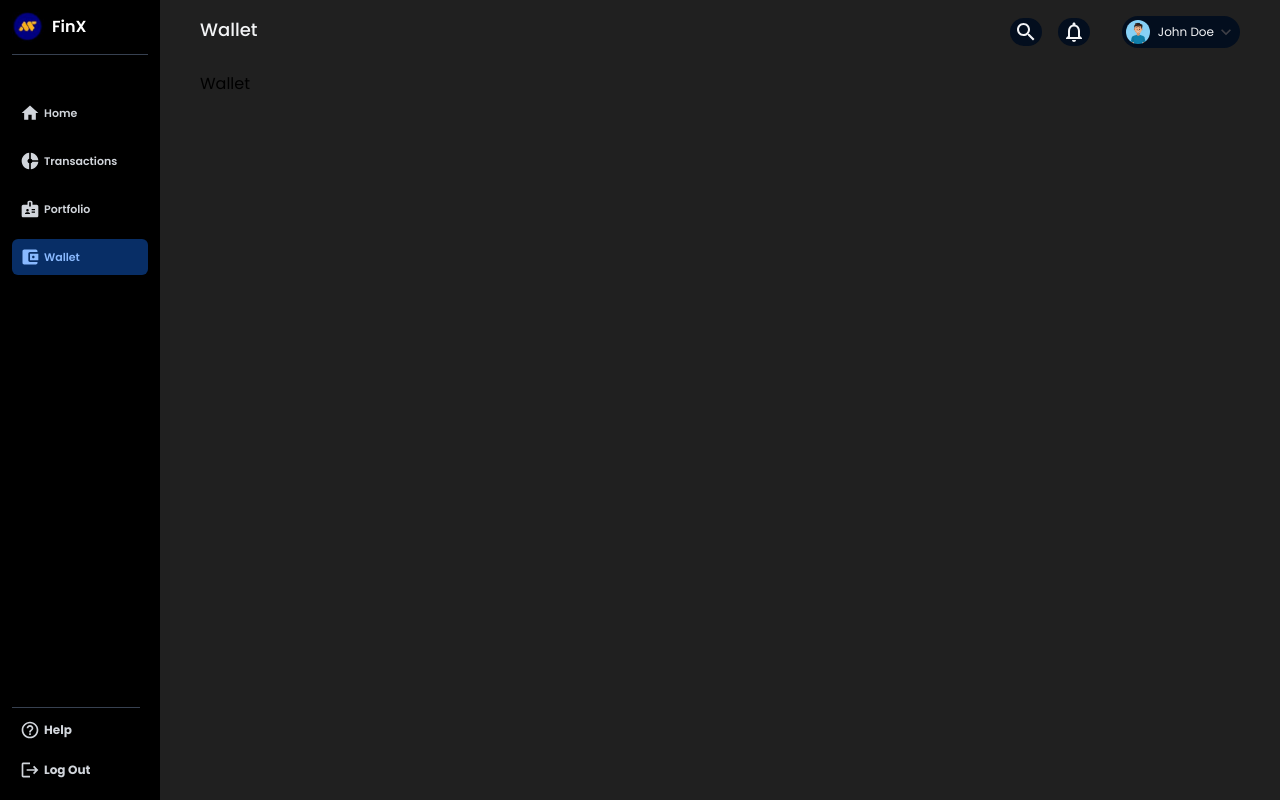
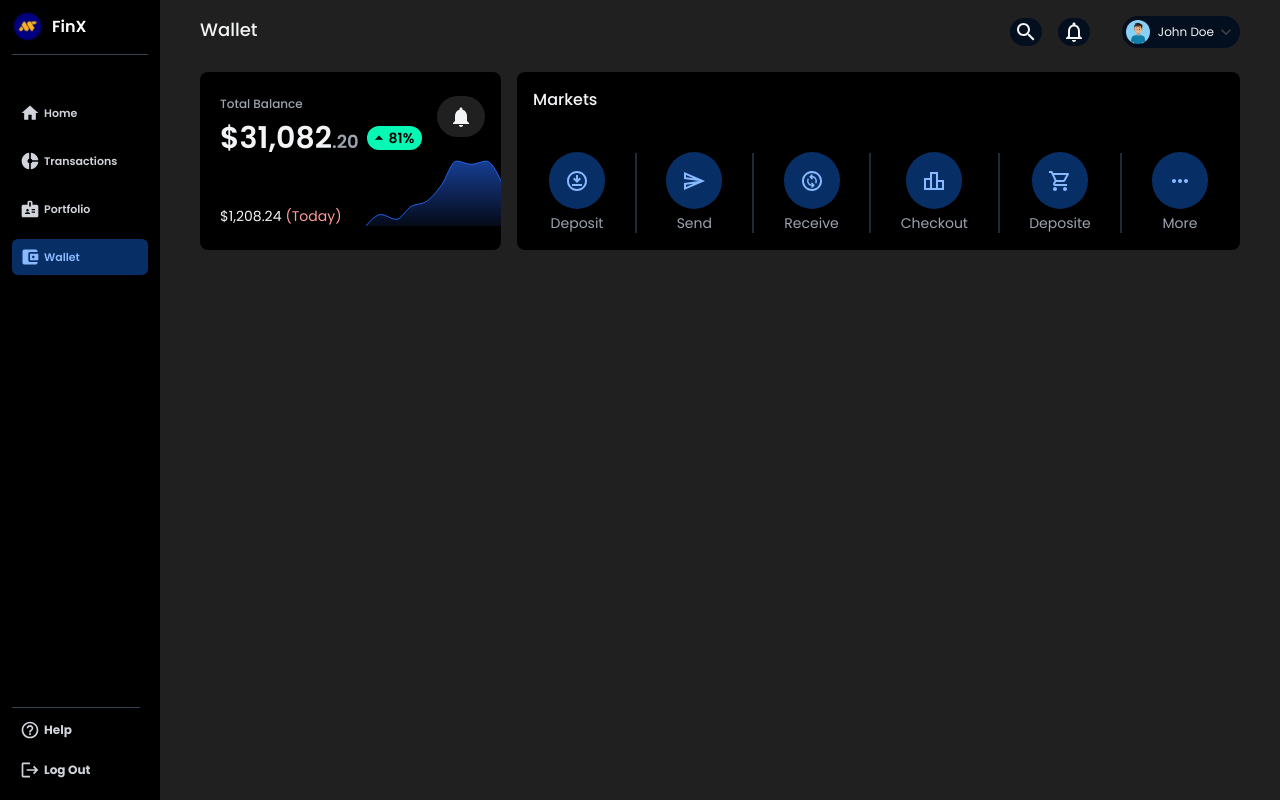
Before and after one commit to parsaes85/cryptocurrency-dashboard, a React (Vite) app: page /wallet in a window 1280 px wide. Built offline with nearby package versions, Linux system fonts and the light colour scheme; the HTML template or start-up script is replaced by a standard one.

Commit message:
complete top of wallet page

```diff
--- /dev/null
+++ b/src/Components/WalletComponents/BalanceAreaChart/BalanceAreaChart.jsx
@@ -0,0 +1,118 @@
+import React from "react";
+import {
+  AreaChart,
+  Area,
+  XAxis,
+  YAxis,
+  CartesianGrid,
+  Tooltip,
+  ResponsiveContainer,
+} from "recharts";
+
+import ArrowDropUpIcon from "@mui/icons-material/ArrowDropUp";
+import NotificationsIcon from "@mui/icons-material/Notifications";
+
+const data = [
+  {
+    name: "Page A",
+    uv: 0,
+  },
+  {
+    name: "Page B",
+    uv: 700,
+  },
+  {
+    name: "Page C",
+    uv: 400,
+  },
+  {
+    name: "Page C",
+    uv: 1200,
+  },
+  {
+    name: "Page D",
+    uv: 1500,
+  },
+  {
+    name: "Page D",
+    uv: 2500,
+  },
+  {
+    name: "Page E",
+    uv: 4000,
+  },
+  {
+    name: "Page F",
+    uv: 3800,
+  },
+  {
+    name: "Page F",
+    uv: 4000,
+  },
+  {
+    name: "Page G",
+    uv: 2700,
+  },
+];
+
+export default function BalanceAreaChart() {
+  return (
+    <div className="bg-black pl-5 pt-6 pb-6 rounded-lg w-[430px] relative">
+      <h1 className="text-gray-400 font-medium text-xs">Total Balance</h1>
+      <span className="absolute text-gray-100 bg-bg-1 px-3 py-2 rounded-full right-4 top-6">
+        <NotificationsIcon/>
+      </span>
+
+      <div className="flex items-center gap-2 mt-2">
+        <h1 className="text-gray-100 text-3xl font-semibold">
+          $31,082<span className="text-gray-400 text-lg">.20</span>
+        </h1>
+        <span className="text-black bg-[#07F8B5] text-sm font-semibold rounded-full pr-2 py-0.5 pl-0.5 flex items-center">
+          <ArrowDropUpIcon fontSize="small" /> 81%
+        </span>
+      </div>
+
+      <div className="h-[70px] flex items-end justify-between gap-6">
+        <div className="text-sm flex gap-1">
+          <span className="text-gray-100">$1,208.24</span>
+          <span className="text-[#FF9B9B]">(Today)</span>
+        </div>
+        <ResponsiveContainer width="100%" height="100%">
+          <AreaChart
+            width={500}
+            height={400}
+            data={data}
+            margin={{
+              top: 5,
+              right: 0,
+              left: 0,
+              bottom: 0,
+            }}
+          >
+            <defs>
+              <linearGradient id="colorUv" x1="0" y1="0" x2="0" y2="1">
+                <stop
+                  offset="5%"
+                  stopColor="rgb(37 99 235)"
+                  stopOpacity={0.6}
+                />
+                <stop
+                  offset="100%"
+                  stopColor="rgb(37 99 235)"
+                  stopOpacity={0.1}
+                />
+              </linearGradient>
+            </defs>
+            <Area
+              type="monotone"
+              dataKey="uv"
+              stroke="rgb(37 99 235"
+              fillOpacity={1}
+              fill="url(#colorUv)"
+            />
+          </AreaChart>
+        </ResponsiveContainer>
+      </div>
+    </div>
+  );
+}
--- a/src/Pages/Wallet/Wallet.jsx
+++ b/src/Pages/Wallet/Wallet.jsx
@@ -1,7 +1,68 @@
-import React from 'react'
+import React from "react";
+
+import SendOutlinedIcon from "@mui/icons-material/SendOutlined";
+import MoreHorizOutlinedIcon from '@mui/icons-material/MoreHorizOutlined';
+import DownloadForOfflineOutlinedIcon from '@mui/icons-material/DownloadForOfflineOutlined';
+import ShoppingCartOutlinedIcon from '@mui/icons-material/ShoppingCartOutlined';
+import ChangeCircleOutlinedIcon from '@mui/icons-material/ChangeCircleOutlined';
+import LeaderboardOutlinedIcon from '@mui/icons-material/LeaderboardOutlined';
+
+import BalanceAreaChart from "../../Components/WalletComponents/BalanceAreaChart/BalanceAreaChart";
 
 export default function Wallet() {
   return (
-    <div>Wallet</div>
-  )
+    <div>
+      <div className="flex gap-4">
+        <BalanceAreaChart />
+
+        <div className="bg-black p-4 rounded-lg w-full">
+          <h1 className="text-gray-100 font-medium">Markets</h1>
+
+          <div className="mt-10 px-4 flex items-center justify-between">
+            <div className="flex flex-col items-center gap-1">
+              <span className="text-[#89B9FF] bg-[#082E66] p-4 rounded-full">
+                <DownloadForOfflineOutlinedIcon />
+              </span>
+              <p className="text-gray-400 text-sm">Deposit</p>
+            </div>
+            <span className="w-[2px] h-20 bg-gray-800 content-none"></span>
+            <div className="flex flex-col items-center gap-1">
+              <span className="text-[#89B9FF] bg-[#082E66] p-4 rounded-full">
+                <SendOutlinedIcon />
+              </span>
+              <p className="text-gray-400 text-sm">Send</p>
+            </div>
+            <span className="w-[2px] h-20 bg-gray-800 content-none"></span>
+            <div className="flex flex-col items-center gap-1">
+              <span className="text-[#89B9FF] bg-[#082E66] p-4 rounded-full">
+                <ChangeCircleOutlinedIcon />
+              </span>
+              <p className="text-gray-400 text-sm">Receive</p>
+            </div>
+            <span className="w-[2px] h-20 bg-gray-800 content-none"></span>
+            <div className="flex flex-col items-center gap-1">
+              <span className="text-[#89B9FF] bg-[#082E66] p-4 rounded-full">
+                <LeaderboardOutlinedIcon />
+              </span>
+              <p className="text-gray-400 text-sm">Checkout</p>
+            </div>
+            <span className="w-[2px] h-20 bg-gray-800 content-none"></span>
+            <div className="flex flex-col items-center gap-1">
+              <span className="text-[#89B9FF] bg-[#082E66] p-4 rounded-full">
+                <ShoppingCartOutlinedIcon />
+              </span>
+              <p className="text-gray-400 text-sm">Deposite</p>
+            </div>
+            <span className="w-[2px] h-20 bg-gray-800 content-none"></span>
+            <div className="flex flex-col items-center gap-1">
+              <span className="text-[#89B9FF] bg-[#082E66] p-4 rounded-full">
+                <MoreHorizOutlinedIcon />
+              </span>
+              <p className="text-gray-400 text-sm">More</p>
+            </div>
+          </div>
+        </div>
+      </div>
+    </div>
+  );
 }
```
